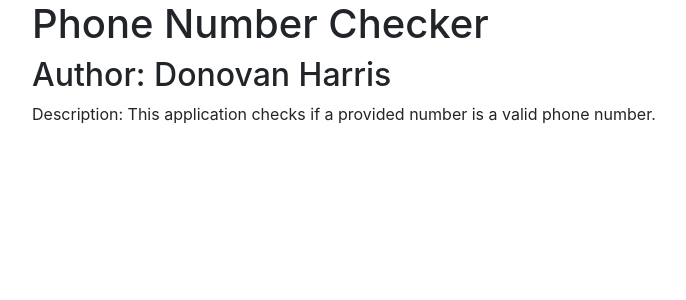
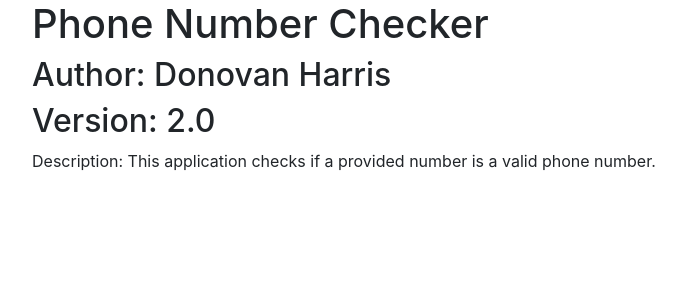
Before and after one commit to dh00158/DevOps-Lab-7, a Node server app: page /about in a window 1280 px wide. Shown: the part 56-356 px from the top of the page, without its empty margins (53-739 px from the left). Run offline with Node 20, Linux system fonts and the light colour scheme; some libraries are stand-ins or nearby versions.

Commit message:
update version

```diff
--- a/PhoneNumberChecker/views/page/about.ejs
+++ b/PhoneNumberChecker/views/page/about.ejs
@@ -25,6 +25,7 @@
     <div class="container">
         <h1>Phone Number Checker</h1>
         <h2>Author: Donovan Harris</h2>
+		<h2>Version: 2.0</h2>
         <p>Description: This application checks if a provided number is a valid phone number.</p>
     </div>
 
```
